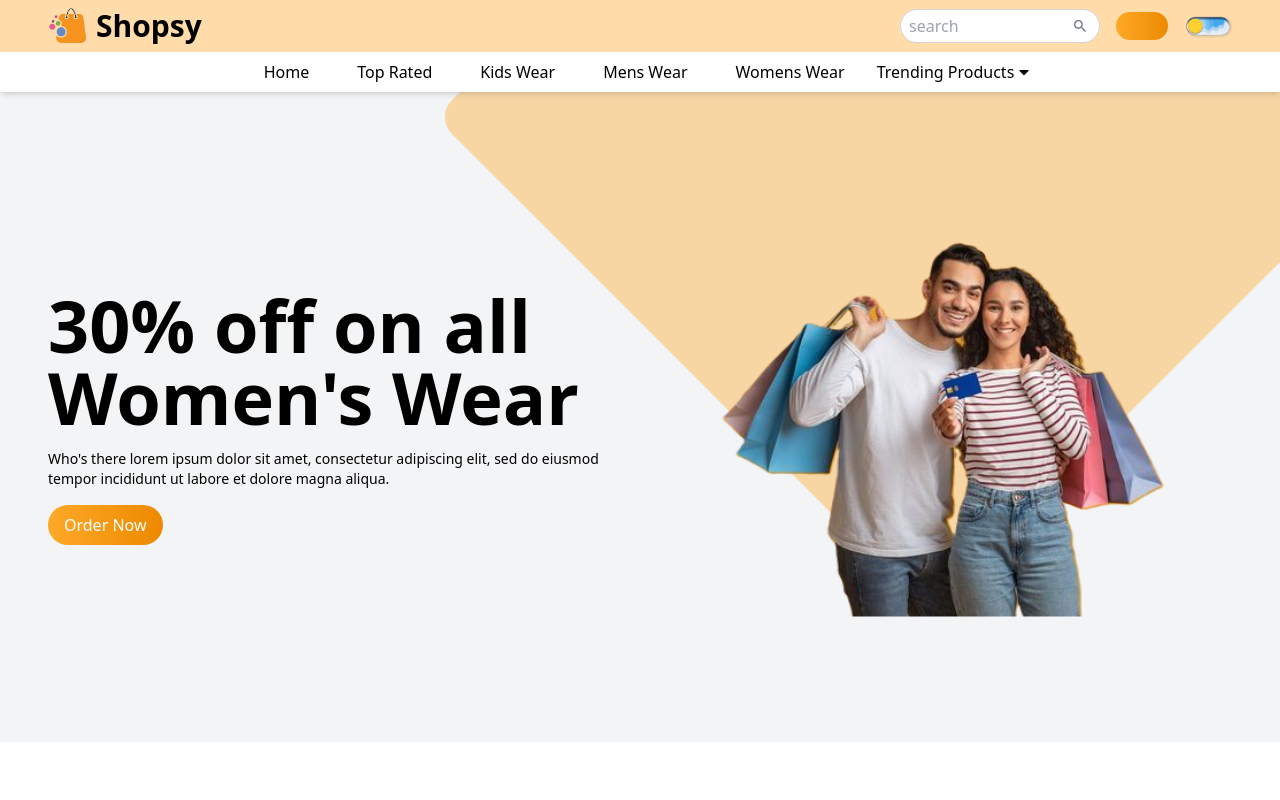
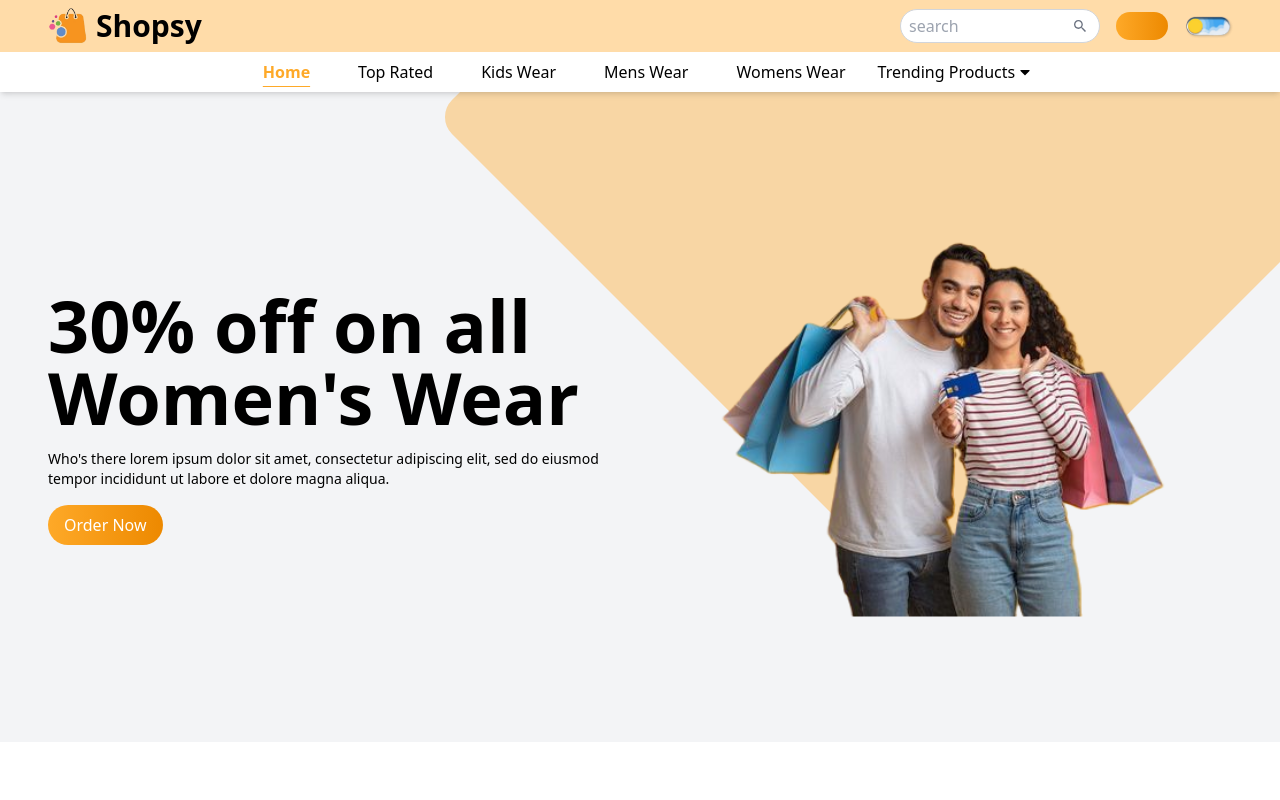
Before and after one commit to LumozTech/EXORA-CLIENT-UI, a React (Vite) app: page / in a window 1280 px wide. Shown: the top 800 px of the page. Built offline with nearby package versions, Linux system fonts and the light colour scheme; some icons are missing.

Commit message:
add Kids Wear page and update routing: implement KidsWear component and link in Navbar

```diff
--- a/src/App.jsx
+++ b/src/App.jsx
@@ -5,6 +5,7 @@ import "aos/dist/aos.css";
 import HomePage from "../src/pages/HomePage";
 import Login from "../src/pages/Login";
 import Register from "./pages/Register";
+import KidsWear from "./pages/KidsWear";
 
 const App = () => {
   const [orderPopup, setOrderPopup] = React.useState(false);
@@ -36,6 +37,7 @@ const App = () => {
             />
           }
         />
+        <Route path="/kids-wear" element={<KidsWear />} />
         <Route path="/login" element={<Login />} />
         <Route path="/register" element={<Register />} />
       </Routes>
--- a/src/components/Navbar/Navbar.jsx
+++ b/src/components/Navbar/Navbar.jsx
@@ -4,12 +4,13 @@ import { IoMdSearch } from "react-icons/io";
 import { FaCartShopping } from "react-icons/fa6";
 import { FaCaretDown } from "react-icons/fa";
 import DarkMode from "./DarkMode";
+import { useLocation, Link } from "react-router-dom";
 
 const Menu = [
   {
     id: 1,
     name: "Home",
-    link: "/#",
+    link: "/",
   },
   {
     id: 2,
@@ -19,15 +20,15 @@ const Menu = [
   {
     id: 3,
     name: "Kids Wear",
-    link: "/#",
+    link: "/kids-wear",
   },
   {
-    id: 3,
+    id: 4,
     name: "Mens Wear",
     link: "/#",
   },
   {
-    id: 3,
+    id: 5,
     name: "Womens Wear",
     link: "/#",
   },
@@ -52,16 +53,29 @@ const DropdownLinks = [
 ];
 
 const Navbar = ({ handleOrderPopup }) => {
+  const location = useLocation();
+
+  // Helper to check if menu item is active
+  const isActive = (link) => {
+    // For hash links, only highlight if path matches "/"
+    if (link.startsWith("/#")) {
+      return (
+        location.pathname === "/" && location.hash === link.replace("/", "")
+      );
+    }
+    return location.pathname === link;
+  };
+
   return (
     <div className="relative z-40 duration-200 bg-white shadow-md dark:bg-gray-900 dark:text-white">
       {/* upper Navbar */}
       <div className="py-2 bg-primary/40">
         <div className="container flex items-center justify-between">
           <div>
-            <a href="#" className="flex gap-2 text-2xl font-bold sm:text-3xl">
+            <Link to="/" className="flex gap-2 text-2xl font-bold sm:text-3xl">
               <img src={Logo} alt="Logo" className="w-10" />
               Shopsy
-            </a>
+            </Link>
           </div>
 
           {/* search bar */}
@@ -98,12 +112,16 @@ const Navbar = ({ handleOrderPopup }) => {
         <ul className="items-center hidden gap-4 sm:flex">
           {Menu.map((data) => (
             <li key={data.id}>
-              <a
-                href={data.link}
-                className="inline-block px-4 duration-200 hover:text-primary"
+              <Link
+                to={data.link}
+                className={`inline-block px-4 duration-200 hover:text-primary ${
+                  isActive(data.link)
+                    ? "text-primary font-bold underline underline-offset-8"
+                    : ""
+                }`}
               >
                 {data.name}
-              </a>
+              </Link>
             </li>
           ))}
           {/* Simple Dropdown and Links */}
--- /dev/null
+++ b/src/pages/Kidswear.jsx
@@ -0,0 +1,53 @@
+import React from "react";
+import Navbar from "../components/Navbar/Navbar";
+import Footer from "../components/Footer/Footer";
+import Products from "../components/Products/Products";
+import Banner from "../components/Banner/Banner";
+import Subscribe from "../components/Subscribe/Subscribe";
+import AOS from "aos";
+import "aos/dist/aos.css";
+
+const KidsWear = () => {
+  React.useEffect(() => {
+    AOS.init({
+      offset: 100,
+      duration: 800,
+      easing: "ease-in-sine",
+      delay: 100,
+    });
+    AOS.refresh();
+  }, []);
+
+  return (
+    <div className="duration-200 bg-white dark:bg-gray-900 dark:text-white">
+      <Navbar />
+      {/* Kids Wear Hero Section */}
+      <section
+        className="flex flex-col items-center justify-center py-16 bg-gradient-to-r from-yellow-100 via-pink-100 to-blue-100 dark:from-gray-800 dark:via-gray-900 dark:to-gray-800"
+        data-aos="fade-down"
+      >
+        <h1 className="text-4xl md:text-5xl font-bold text-primary mb-4" data-aos="fade-up">
+          Kids Wear Collection
+        </h1>
+        <p className="text-lg text-gray-700 dark:text-gray-300 max-w-xl text-center" data-aos="fade-up" data-aos-delay="100">
+          Discover our adorable and comfortable kids wear collection, perfect for every occasion. Bright colors, playful designs, and soft fabrics for your little ones!
+        </p>
+      </section>
+      {/* Kids Wear Products */}
+      <div data-aos="fade-up">
+        <Products category="kids" />
+      </div>
+      {/* Banner Section */}
+      <div data-aos="zoom-in">
+        <Banner />
+      </div>
+      {/* Subscribe Section */}
+      <div data-aos="fade-up" data-aos-delay="200">
+        <Subscribe />
+      </div>
+      <Footer />
+    </div>
+  );
+};
+
+export default KidsWear;
```
